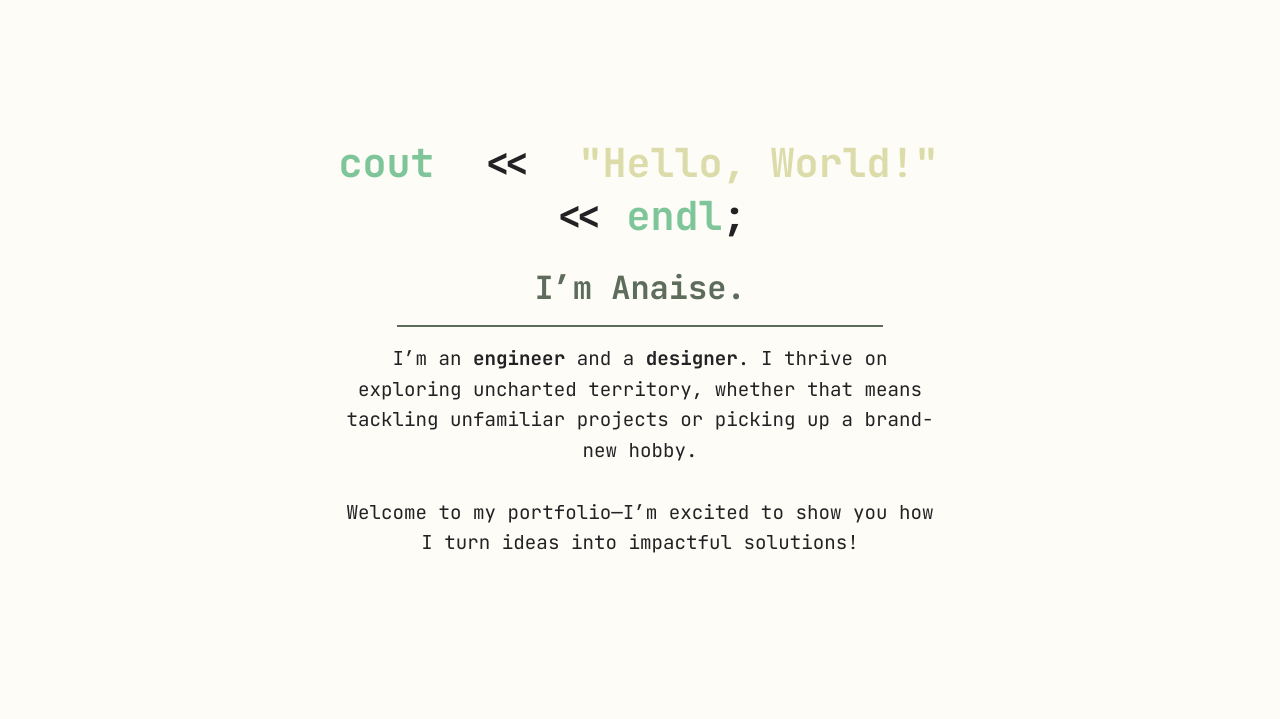
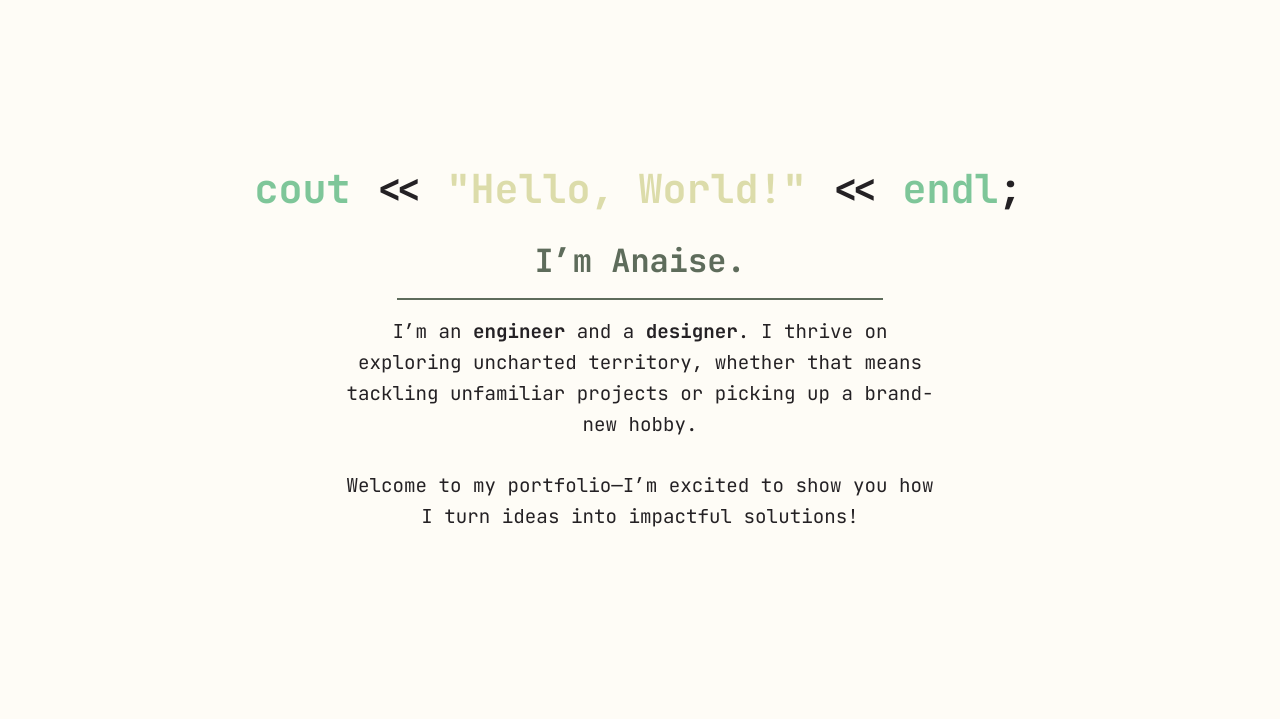
Before and after one commit to uanaise12/uanaise12.github.io, a plain HTML site: page index.html in a window 1280 px wide. Shown: the part 81-800 px from the top of the page. Drawn offline with Linux system fonts and the light colour scheme.

Commit message:
Update index.html

```diff
--- a/index.html
+++ b/index.html
@@ -31,11 +31,11 @@
 	<section class="landing">
 		<!-- Typed, Colorful Snippet -->
 		<h1 class="typing">
-			<span class="keyword">cout</span> &nbsp;&lt;&lt;&nbsp;
+			<span class="keyword">cout</span> &lt;&lt;
 			<span class="string">"Hello, World!"</span>
-			<br>
-			&nbsp;&lt;&lt;&nbsp;<span class="keyword">endl</span>;
+			&lt;&lt; <span class="keyword">endl</span>;
 		</h1>
+
 
 
 		<h2>I’m Anaise.</h2>
```
